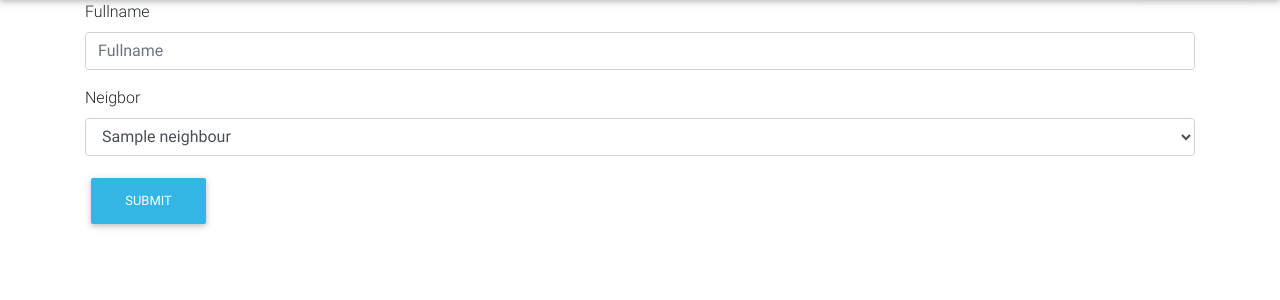
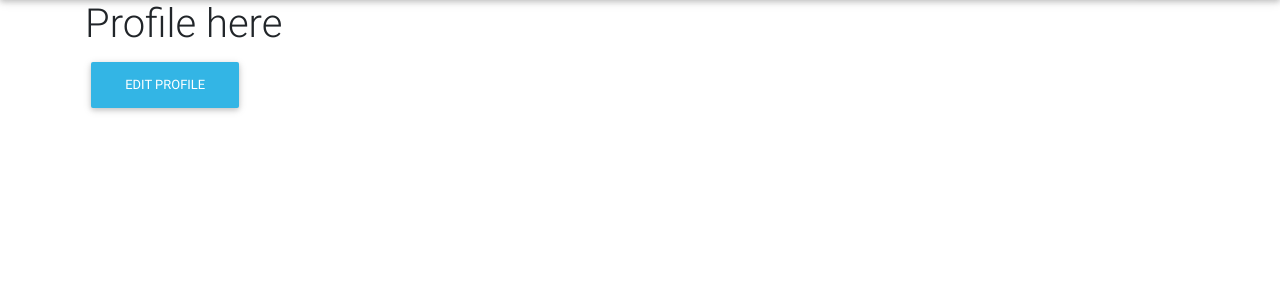
Before and after one commit to kipkemoimayor/Neighbor-hood, a Django app: page /profile/ in a window 1280 px wide. Shown: the part 62-362 px from the top of the page. Run offline with Django 3.2, Linux system fonts and the light colour scheme; tables that the repository leaves empty hold one stand-in row (values such as "Sample post"); some libraries are stand-ins or nearby versions.

Commit message:
Created a new view for editing the profile

```diff
--- a/neighbours/models.py
+++ b/neighbours/models.py
@@ -15,6 +15,7 @@ class Neighbour(models.Model):
 class Profile(models.Model):
     fullname=models.CharField(max_length=50)
     neigbor=models.ManyToManyField(Neighbour)
+    secondaryEmail=models.CharField(max_length=50)
     user=models.ForeignKey(User,on_delete=models.CASCADE)
     def __str__(self):
         return self.fullname
--- a/neighbours/templates/profile.html
+++ b/neighbours/templates/profile.html
@@ -2,12 +2,8 @@
 {%load bootstrap4%}
 {%block content%}
 <div class="container">
-  <form class="" action="/profile/" method="post">
-    {%csrf_token%}
-    {%bootstrap_form form%}
-    <button class="btn btn-info" type="submit" name="button">submit</button>
-
-  </form>
+  <h1>Profile here</h1>
+  <a class="btn btn-info" href="{%url 'edit'%}{{user.username}}">EDit profile</a>
 </div>
 
 {%endblock%}
--- a/neighbours/urls.py
+++ b/neighbours/urls.py
@@ -1,8 +1,9 @@
 from django.conf.urls import url
 from . import views
-
+user="collo"
 urlpatterns=[
     url(r'^$',views.index,name="index"),
     url(r'^profile/',views.profile,name='profile'),
+    url(r"^edit/",views.edit,name="edit"),
 
 ]
--- a/neighbours/views.py
+++ b/neighbours/views.py
@@ -5,6 +5,11 @@ def index(request):
     return render(request,'index.html')
 
 def profile(request):
+
+    return render(request,'profile.html')
+
+def edit(request):
+
     if request.method=='POST':
         form=ProfileForm(request.POST)
         if form.is_valid():
@@ -14,4 +19,6 @@ def profile(request):
     else:
 
         form=ProfileForm()
-    return render(request,'profile.html',{'form':form})
+
+    title="Edit"
+    return render(request,'edit.html',{'form':form,'title':title})
```
Also changed, not shown: neighbours/templates/edit.html (added, +13 -0 lines).
